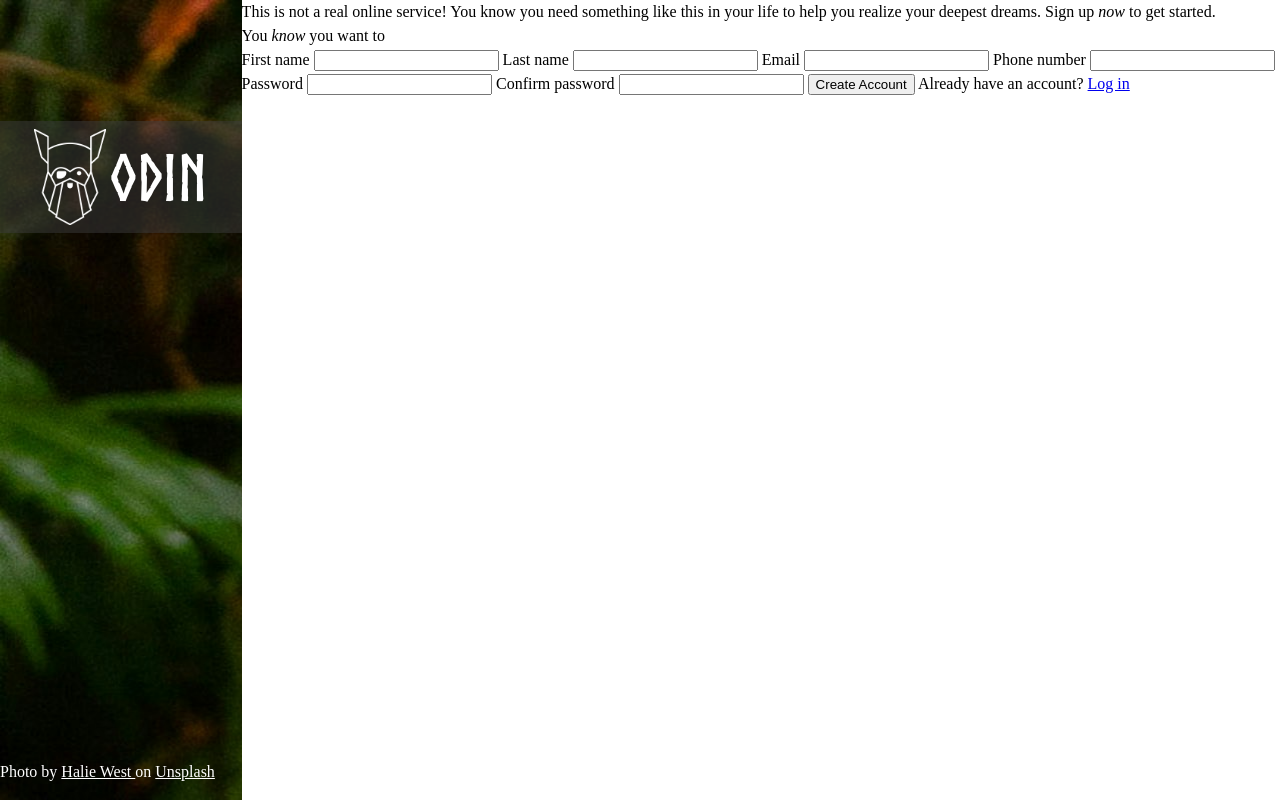
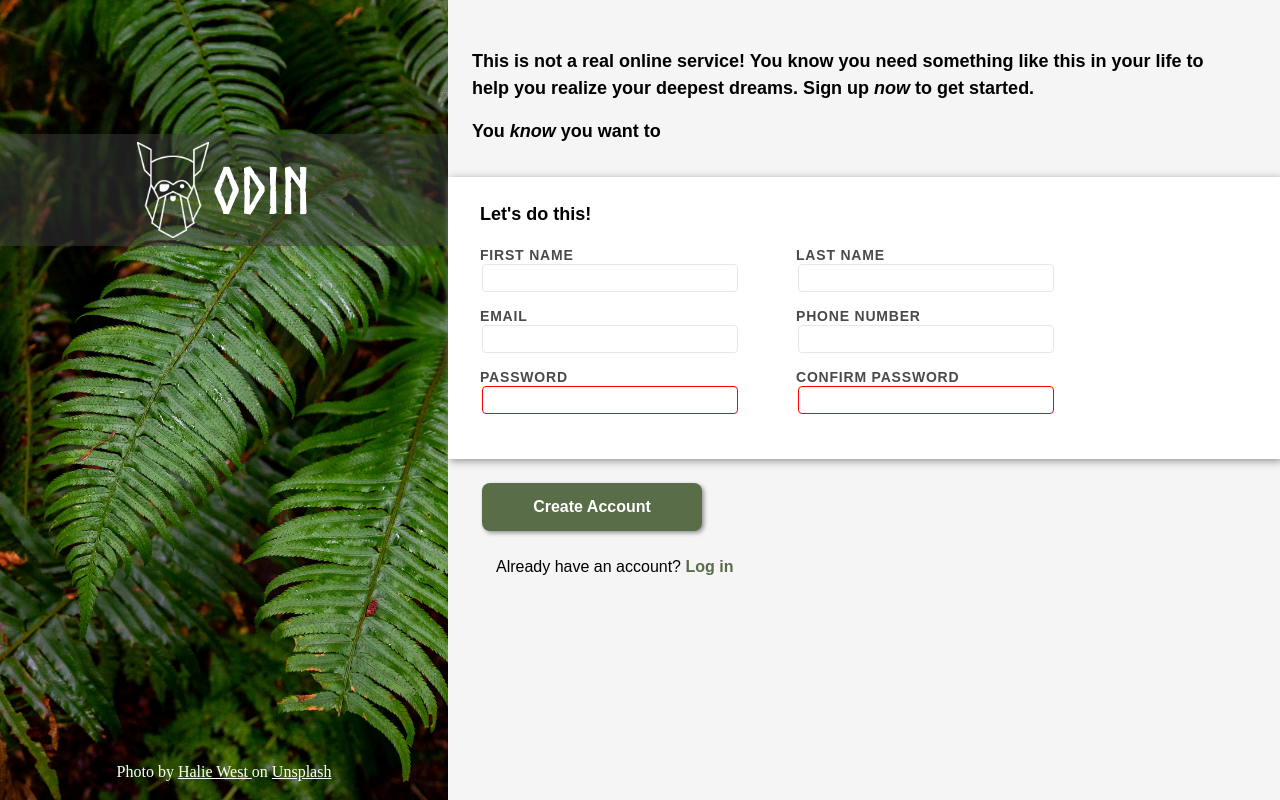
Before and after one commit to charliepain/Sign-up-Form, a plain HTML site: page index.html in a window 1280 px wide. Drawn offline with Linux system fonts and the light colour scheme.

Commit message:
Finish form area and adjust sidebar background
Adjust background image to fit neatly inside sidebar.

```diff
--- a/index.html
+++ b/index.html
@@ -27,28 +27,53 @@
             </p>
         </div>
         <form action="#" method="post">
+            <div class="description">
                 <p>
                     This is not a real online service!
                     You know you need something like this in your life to help you realize your deepest dreams.
                     Sign up <em>now</em> to get started.
                 </p>
                 <p>You <em>know</em> you want to</p>
+            </div>
+            <div class="field-area">
+                <div class="motivation">Let's do this!</div>
+                <div class="fields">
+                    <div class="row">
+                        <div class="field">
                             <label for="first_name">First name</label>
-            <input type="text" id="first_name" name="first_name">
+                            <input type="text" id="first_name" name="first_name" required>
+                        </div>
+                        <div class="field">
                             <label for="last_name">Last name</label>
-            <input type="text" id="last_name" name="last_name">
+                            <input type="text" id="last_name" name="last_name" required>
+                        </div>
+                    </div>
+                    <div class="row">
+                        <div class="field">
                             <label for="email">Email</label>
-            <input type="email" id="email" name="email">
+                            <input type="email" id="email" name="email" required>
+                        </div>
+                        <div class="field">
                             <label for="phone_number">Phone number</label>
-            <input type="tel" id="phone_number" name="phone_number">
+                            <input type="tel" id="phone_number" name="phone_number" required>
+                        </div>
+                    </div>
+                    <div class="row">
+                        <div class="field">
                             <label for="password">Password</label>
-            <input type="password" id="password" name="password">
+                            <input type="password" id="password" name="password" required>
+                        </div>
+                        <div class="field">
                             <label for="confirmed_password">Confirm password</label>
-            <input type="password" id="confirmed_password" name="confirmed_password">
+                            <input type="password" id="confirmed_password" name="confirmed_password" required>
+                        </div>
+                    </div>
+                </div>
+            </div>
             <button type="submit">Create Account</button>
-            <span class="already-member">Already have an account?
+            <div class="already-member">Already have an account?
                 <a href="#">Log in</a>
-            </span>
+            </div>
         </form>
     </div>
 </body>
--- a/style.css
+++ b/style.css
@@ -8,8 +8,6 @@
 * {
     margin: 0;
 }
-
-
 
 @font-face {
     font-family: "Norse Bold";
@@ -31,8 +29,11 @@ body {
 .sidebar {
     display: flex;
     flex-direction: column;
+    width: 35%;
+    flex: 0 0 auto;
     background-image: url(halie-west-25xggax4bSA-unsplash.jpg);
-    width: 35%;
+    background-size: cover;
+    background-position: center;
 }
 
 .heading-box {
@@ -42,8 +43,8 @@ body {
     align-items: center;
     gap: 4px;
     padding: 8px;
-    margin: 50% 0px auto 0px;
-    background-color: rgb(60,60,60,0.5);
+    margin: 30% 0px auto 0px;
+    background-color: rgb(60, 60, 60, 0.5);
 }
 
 .odin-logo {
@@ -58,6 +59,7 @@ body {
 }
 
 .sidebar .footnote {
+    text-align: center;
     color: white;
     padding: 16px 0px;
 }
@@ -65,3 +67,97 @@ body {
 .sidebar .footnote a {
     color: white;
 }
+
+form {
+    --field-area-horizontal-padding: 32px;
+    --input-left-margin: 2px;
+    --form-button-left-margin: calc(var(--field-area-horizontal-padding) + var(--input-left-margin));
+    background-color: rgb(245, 245, 245);
+    font-family: Arial, Helvetica, sans-serif;
+    font-size: 18px;
+}
+
+form .description {
+    font-weight: 700;
+    margin: 48px 64px 32px 24px;
+}
+
+form .description p {
+    margin: 16px 0px;
+}
+
+form .motivation {
+    font-weight: 600;
+    margin: 8px 0px;
+}
+
+form .field-area {
+    font-weight: 500;
+    background-color: white;
+    padding: 16px var(--field-area-horizontal-padding);
+    box-shadow: 2px 2px 8px rgb(145, 145, 145);
+}
+
+form .fields {
+    margin: 16px 0px;
+}
+
+form .row {
+    display: flex;
+}
+
+form .field {
+    margin: 8px 56px 8px 0px;
+}
+
+form label {
+    text-transform: uppercase;
+    letter-spacing: 0.8px;
+    color: rgb(74, 74, 74);
+    display: block;
+    font-size: 14px;
+    font-weight: 550;
+    line-height: 0.5;
+}
+
+form input {
+    border: 1.5px solid #E5E7EB;
+    border-radius: 4px;
+    margin: 5px var(--input-left-margin);
+    width: 256px;
+    height: 28px;
+}
+
+form input[type="password"]:invalid {
+    border-color: red;
+}
+
+form input:focus, form input[type="password"]:invalid:focus {
+    outline: none;
+    border: 3px solid blue;
+    box-shadow: 1px 1px 2px rgb(160, 160, 255);
+}
+
+form button[type="submit"] {
+    margin: 24px var(--form-button-left-margin);
+    width: 220px;
+    height: 48px;
+    background-color: #596D48;
+    font-size: 16px;
+    color: white;
+    font-weight: 700;
+    border-radius: 8px;
+    border: none;
+    box-shadow: 2px 2px 4px rgb(145, 145, 145);
+}
+
+form div.already-member {
+    margin: 0px 48px var(--form-button-left-margin);
+    font-size: 16px;
+}
+
+form div.already-member a {
+    text-decoration: none;
+    font-weight: 600;
+    color: #596D48;
+}
```
Lines whose indentation alone changed are shown as unchanged.
